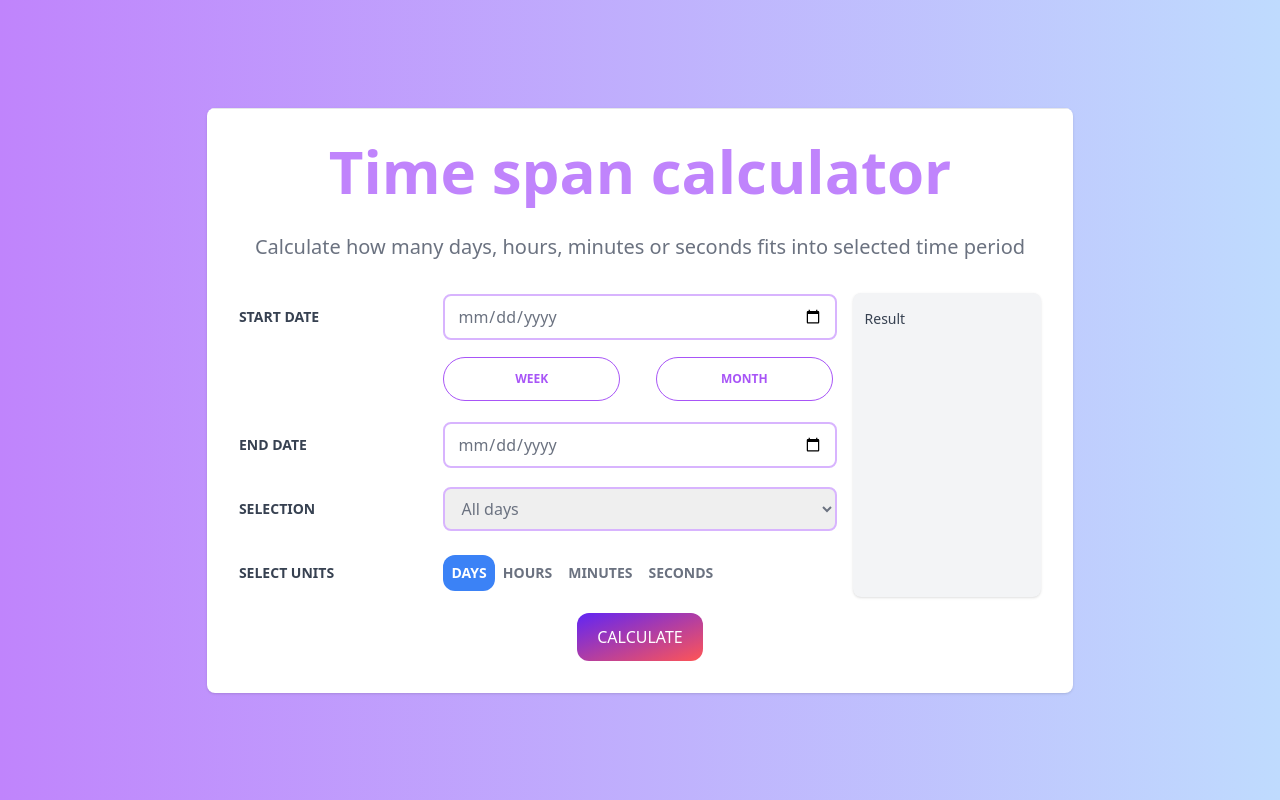
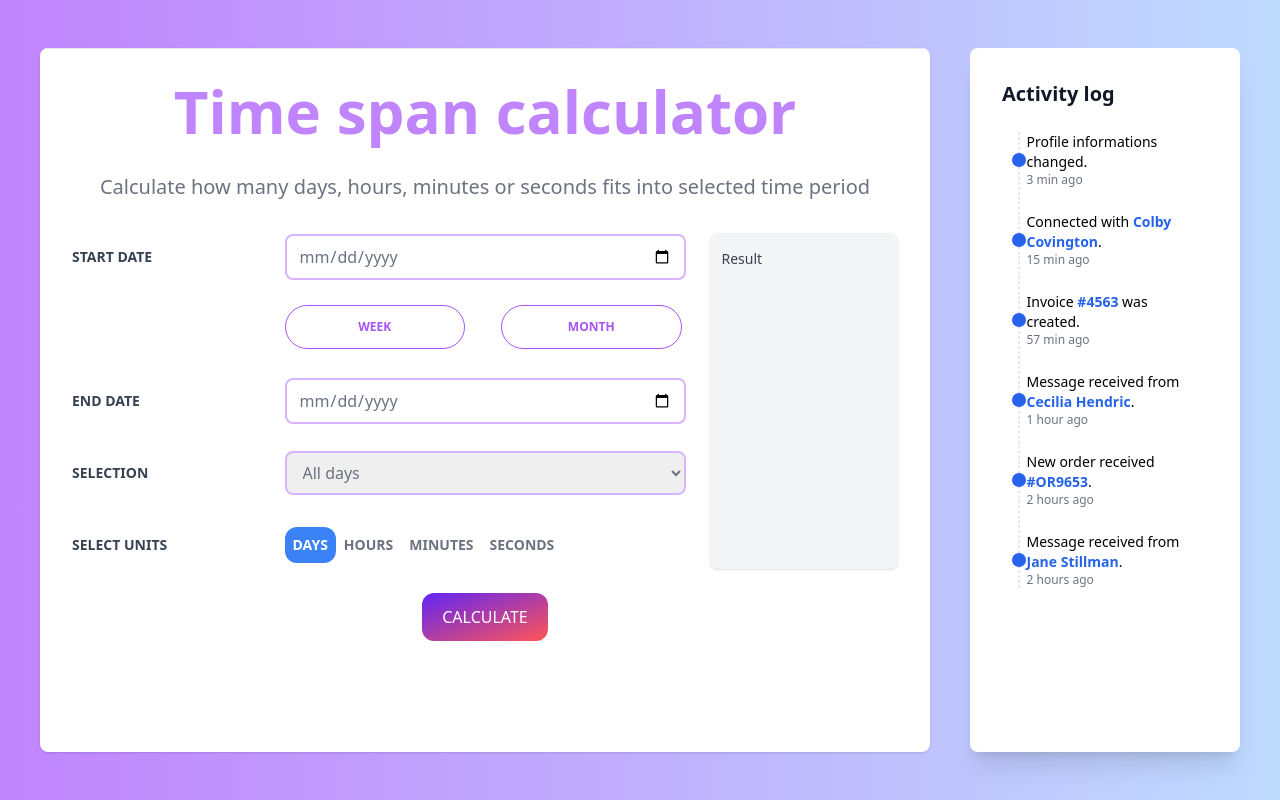
Before and after one commit to rieznik/time-span-calculator, a website: page index.html in a window 1280 px wide. Drawn offline with Linux system fonts and the light colour scheme.

Commit message:
add activity log

```diff
--- a/index.html
+++ b/index.html
@@ -9,8 +9,12 @@
   </head>
   <body>
     <div class="bg-gradient-to-r from-purple-400 to-blue-200">
-      <div class="py-12 min-h-screen flex items-center justify-center">
-        <div class="bg-white shadow overflow-hidden sm:rounded-lg pb-8">
+      <div
+        class="py-12 min-h-screen grid grid-cols-4 justify-around gap-10 px-10"
+      >
+        <div
+          class="col-start-1 col-span-3 bg-white shadow overflow-hidden sm:rounded-lg pb-8"
+        >
           <div class="border-t border-gray-200 text-center pt-8">
             <h1 class="text-6xl font-bold text-purple-400">
               Time span calculator
@@ -20,7 +24,7 @@
               selected time period
             </p>
           </div>
-          <form class="grid grid-cols-4 grid-rows-6 mx-8 gap-4">
+          <form class="grid grid-cols-4 grid-rows-6 mx-8 gap-6">
             <!-- LABELS -->
             <div
               class="col-start-1 col-span-1 row-start-1 row-span-1 flex items-center"
@@ -182,6 +186,106 @@
             </div>
           </form>
         </div>
+        <div
+          class="col-start-4 col-span-1 flex-1 bg-white rounded-lg shadow-xl p-8"
+        >
+          <h4 class="text-xl text-gray-900 font-bold">Activity log</h4>
+          <div class="relative px-4">
+            <div
+              class="absolute h-full border border-dashed border-opacity-20 border-secondary"
+            ></div>
+
+            <!-- start::Timeline item -->
+            <div class="flex items-center w-full my-6 -ml-1.5">
+              <div class="w-1/12 z-10">
+                <div class="w-3.5 h-3.5 bg-blue-600 rounded-full"></div>
+              </div>
+              <div class="w-11/12">
+                <p class="text-sm">Profile informations changed.</p>
+                <p class="text-xs text-gray-500">3 min ago</p>
+              </div>
+            </div>
+            <!-- end::Timeline item -->
+
+            <!-- start::Timeline item -->
+            <div class="flex items-center w-full my-6 -ml-1.5">
+              <div class="w-1/12 z-10">
+                <div class="w-3.5 h-3.5 bg-blue-600 rounded-full"></div>
+              </div>
+              <div class="w-11/12">
+                <p class="text-sm">
+                  Connected with
+                  <a href="#" class="text-blue-600 font-bold">Colby Covington</a
+                  >.
+                </p>
+                <p class="text-xs text-gray-500">15 min ago</p>
+              </div>
+            </div>
+            <!-- end::Timeline item -->
+
+            <!-- start::Timeline item -->
+            <div class="flex items-center w-full my-6 -ml-1.5">
+              <div class="w-1/12 z-10">
+                <div class="w-3.5 h-3.5 bg-blue-600 rounded-full"></div>
+              </div>
+              <div class="w-11/12">
+                <p class="text-sm">
+                  Invoice
+                  <a href="#" class="text-blue-600 font-bold">#4563</a> was
+                  created.
+                </p>
+                <p class="text-xs text-gray-500">57 min ago</p>
+              </div>
+            </div>
+            <!-- end::Timeline item -->
+
+            <!-- start::Timeline item -->
+            <div class="flex items-center w-full my-6 -ml-1.5">
+              <div class="w-1/12 z-10">
+                <div class="w-3.5 h-3.5 bg-blue-600 rounded-full"></div>
+              </div>
+              <div class="w-11/12">
+                <p class="text-sm">
+                  Message received from
+                  <a href="#" class="text-blue-600 font-bold">Cecilia Hendric</a
+                  >.
+                </p>
+                <p class="text-xs text-gray-500">1 hour ago</p>
+              </div>
+            </div>
+            <!-- end::Timeline item -->
+
+            <!-- start::Timeline item -->
+            <div class="flex items-center w-full my-6 -ml-1.5">
+              <div class="w-1/12 z-10">
+                <div class="w-3.5 h-3.5 bg-blue-600 rounded-full"></div>
+              </div>
+              <div class="w-11/12">
+                <p class="text-sm">
+                  New order received
+                  <a href="#" class="text-blue-600 font-bold">#OR9653</a>.
+                </p>
+                <p class="text-xs text-gray-500">2 hours ago</p>
+              </div>
+            </div>
+            <!-- end::Timeline item -->
+
+            <!-- start::Timeline item -->
+            <div class="flex items-center w-full my-6 -ml-1.5">
+              <div class="w-1/12 z-10">
+                <div class="w-3.5 h-3.5 bg-blue-600 rounded-full"></div>
+              </div>
+              <div class="w-11/12">
+                <p class="text-sm">
+                  Message received from
+                  <a href="#" class="text-blue-600 font-bold">Jane Stillman</a>.
+                </p>
+                <p class="text-xs text-gray-500">2 hours ago</p>
+              </div>
+            </div>
+            <!-- end::Timeline item -->
+          </div>
+        </div>
       </div>
     </div>
     <script src="index.js" type="module"></script>
```
Also changed, not shown: css/output.css.
